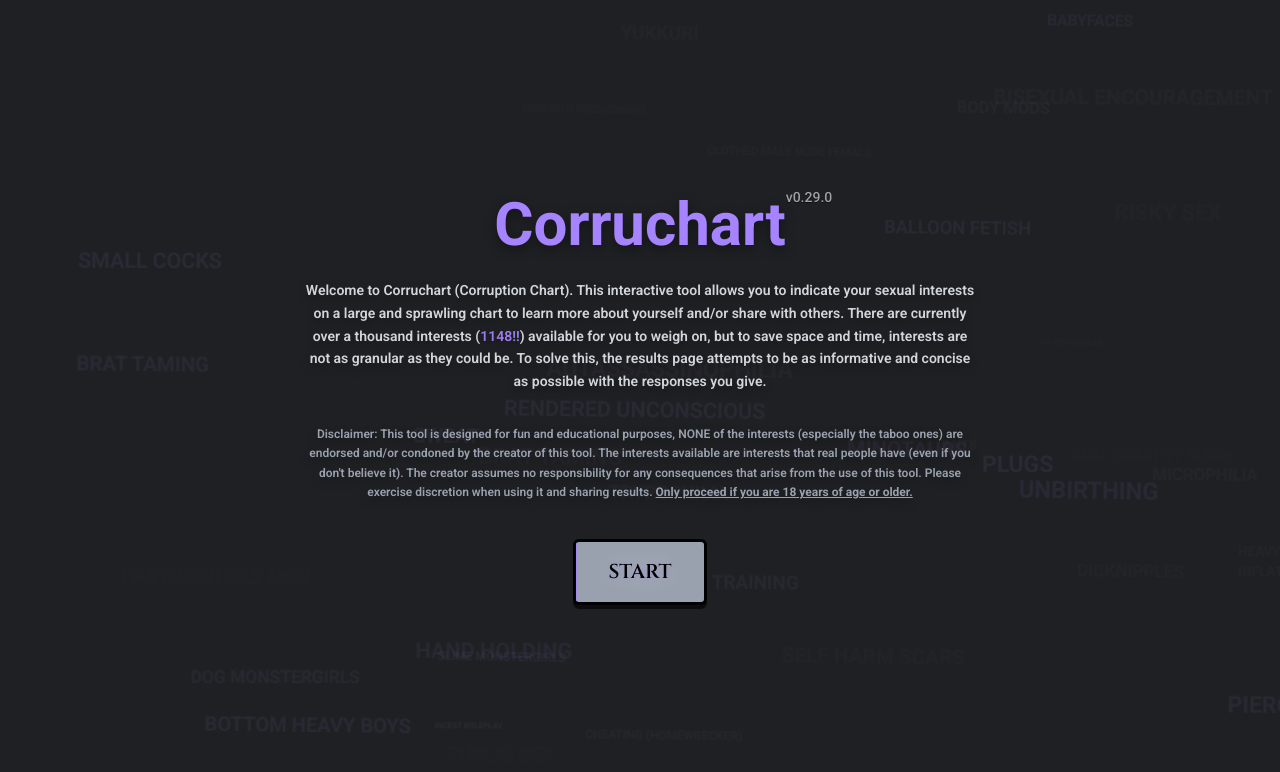
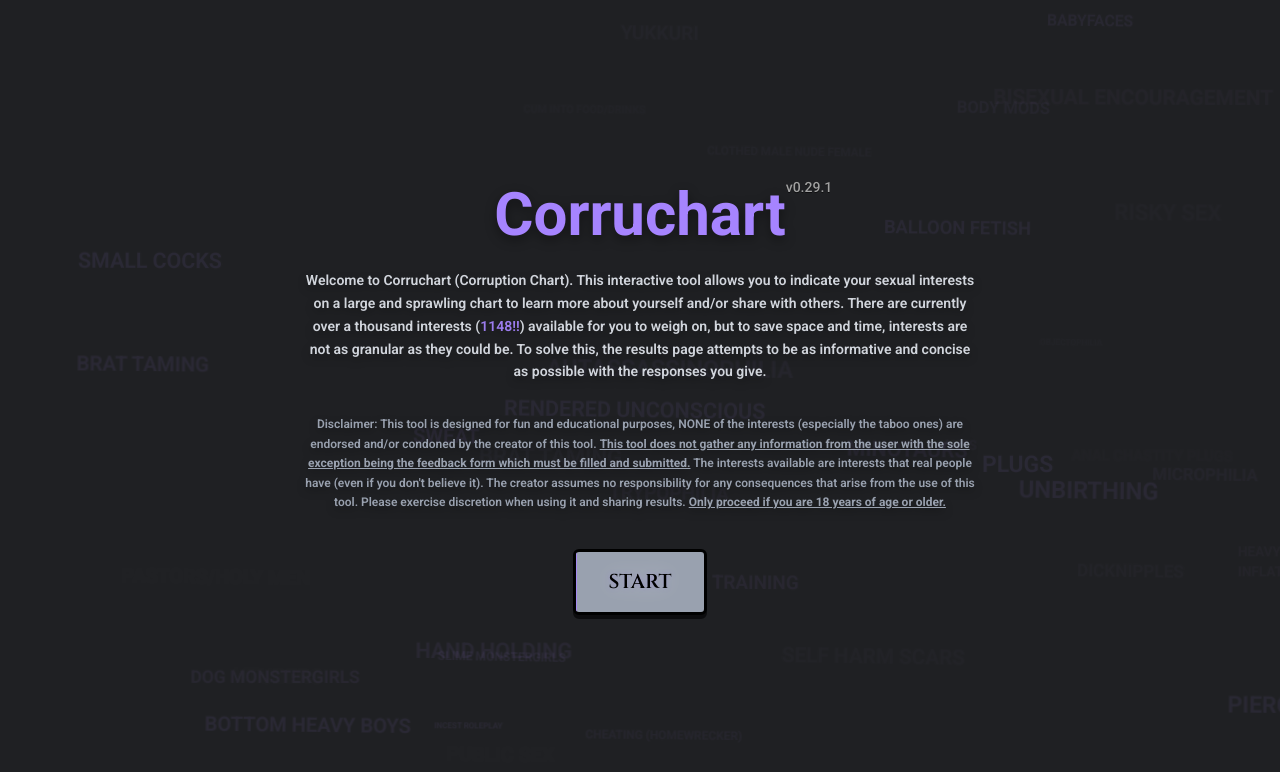
Before and after one commit to badminute/corruchart-dev, a Next.js app: page / in a window 1280 px wide. Shown: the top 772 px of the page. Built offline with nearby package versions, Linux system fonts and the light colour scheme.

Commit message:
0.29.1 - little fixes

```diff
--- a/app/page.tsx
+++ b/app/page.tsx
@@ -46,7 +46,7 @@ export default function HomePage() {
                                 textShadow: "0px 1px 0px rgba(0,0,0,0.6)",
                             }}
                         >
-                            v0.29.0
+                            v0.29.1
                         </span>
                     </div>
 
@@ -66,7 +66,7 @@ export default function HomePage() {
 
                     {/* Disclaimer */}
                     <p className="text-xs sm:text-md text-gray-400 mb-7 sm:mb-9 leading-relaxed max-w-2xl text-center drop-shadow-[0_4px_4px_rgba(0,0,0,0.3)] ">
-                        Disclaimer: This tool is designed for fun and educational purposes, NONE of the interests (especially the taboo ones) are endorsed and/or condoned by the creator of this tool. The interests available are interests that real people have (even if you don't believe it). The creator assumes no responsibility for any consequences that arise from the use of this tool. Please exercise discretion when using it and sharing results. <u><b>Only proceed if you are 18 years of age or older.</b></u>
+                        Disclaimer: This tool is designed for fun and educational purposes, NONE of the interests (especially the taboo ones) are endorsed and/or condoned by the creator of this tool. <u><b>This tool does not gather any information from the user with the sole exception being the feedback form which must be filled and submitted.</b></u> The interests available are interests that real people have (even if you don't believe it). The creator assumes no responsibility for any consequences that arise from the use of this tool. Please exercise discretion when using it and sharing results. <u><b>Only proceed if you are 18 years of age or older.</b></u>
                     </p>
 
                     {/* START Button */}
--- a/app/results/page.tsx
+++ b/app/results/page.tsx
@@ -835,7 +835,7 @@ const submitForm = async (event: React.FormEvent<HTMLFormElement>) => {
                 textShadow: "0px 1px 0px rgba(0,0,0,0.6)",
               }}
             >
-              v0.29.0
+              v0.29.1
             </span>
           </div>
 
--- a/data/descriptions.ts
+++ b/data/descriptions.ts
@@ -526,6 +526,7 @@ export const DESCRIPTIONS: Record<string, string> = {
     "hard-vore": "Graphic, often violent depictions of being eaten or eating others. Contrasts with soft vore, which is gentler and may omit digestion.",
     "harems": "A polyamorous or power-based dynamic where one person has multiple devoted partners, often with hierarchical or gendered roles.",
     "harpy-monstergirls": "Avian demihumans that kidnap male humans to mate with.",
+    "harpies": "Avian demihumans that kidnap male humans to mate with, they have cloacas.",
     "hate-sex": "Sex fueled by mutual animosity, tension, or unresolved conflict rather than affection.",
     "head-insertion": "The act of inserting ones head into a vagina or anus. Not to be confused with vore, but similar.",
     "headpats": "Small pats on someone's head, typically as a show of affection, can be a a soft display of control.",
--- a/data/options.ts
+++ b/data/options.ts
@@ -967,7 +967,7 @@ export const OPTIONS: OptionData[] = [
 { id: "skin-suits", label: "SKINSUITS", aka:["KAWAMONO"], tags: ["transformation"], category: 4 },
 { id: "skinny-bodytypes", label: "SKINNY BODYTYPES", tags: ["qualities", "bodytypes", "weight"], category: 2, variantGroup: "skinny-slim-variant", variantOrder: 0 },
 { id: "skunk-spray", label: "SKUNK SPRAY", aka:["SKUNK SEEKING"], tags: ["gross"], category: 5 },
-{ id: "slave-master", label: "SLAVE/MASTER", aka:["SLAVE/MISTRESS"], tags: ["D/s", "power"], category: 5 },
+{ id: "slave-master", label: "SLAVE & MASTER", aka:["SLAVE & MISTRESS"], tags: ["D/s", "power"], category: 5 },
 { id: "slave-training", label: "SLAVE TRAINING", tags: ["D/s", "training", "power"], category: 4 },
 { id: "slim-bodytypes", label: "SLIM BODYTYPES", tags: ["qualities", "bodytypes", "weight"], category: 2, variantGroup: "skinny-slim-variant", variantOrder: 1 },
 { id: "slime-goo", label: "SLIME & GOO", tags: ["messy"], category: 3 },
@@ -1131,8 +1131,8 @@ export const OPTIONS: OptionData[] = [
 { id: "werewolves", label: "WEREWOLVES", tags: ["creatures", "fantasy"], category: 3 },
 { id: "wet-and-messy", label: "WET AND MESSY", aka:["WAM", "SPLOSHING"], tags: ["messy"], category: 3 },
 { id: "wet-dreams", label: "WET DREAMS", tags: ["scenarios"], category: 2 },
-{ id: "wet-hair", label: "WET HAIR", aka:[], tags: ["messy"], category: 3 },
-{ id: "wetlook", label: "WETLOOK", aka:["WET CLOTHING", "WET CLOTHES"], tags: ["messy"], category: 3 },
+{ id: "wet-hair", label: "WET HAIR", aka:[], tags: ["messy", "hair"], category: 3 },
+{ id: "wetlook", label: "WETLOOK", aka:["WET CLOTHING", "WET CLOTHES"], tags: ["apparel", "messy"], category: 3 },
 { id: "whips-whipping", label: "WHIPS & WHIPPING", tags: ["bdsm", "devices & toys", "pain"], category: 3 },
 { id: "wide-hips", label: "WIDE HIPS", tags: ["qualities", "lower-body", "partialisms"], category: 2 },
 { id: "wingjobs", label: "WINGJOBS", tags: ["acts", "outercourse"], category: 2 },
```
Also changed, not shown: 1 other file (tests, documents, lock files or other folders).
